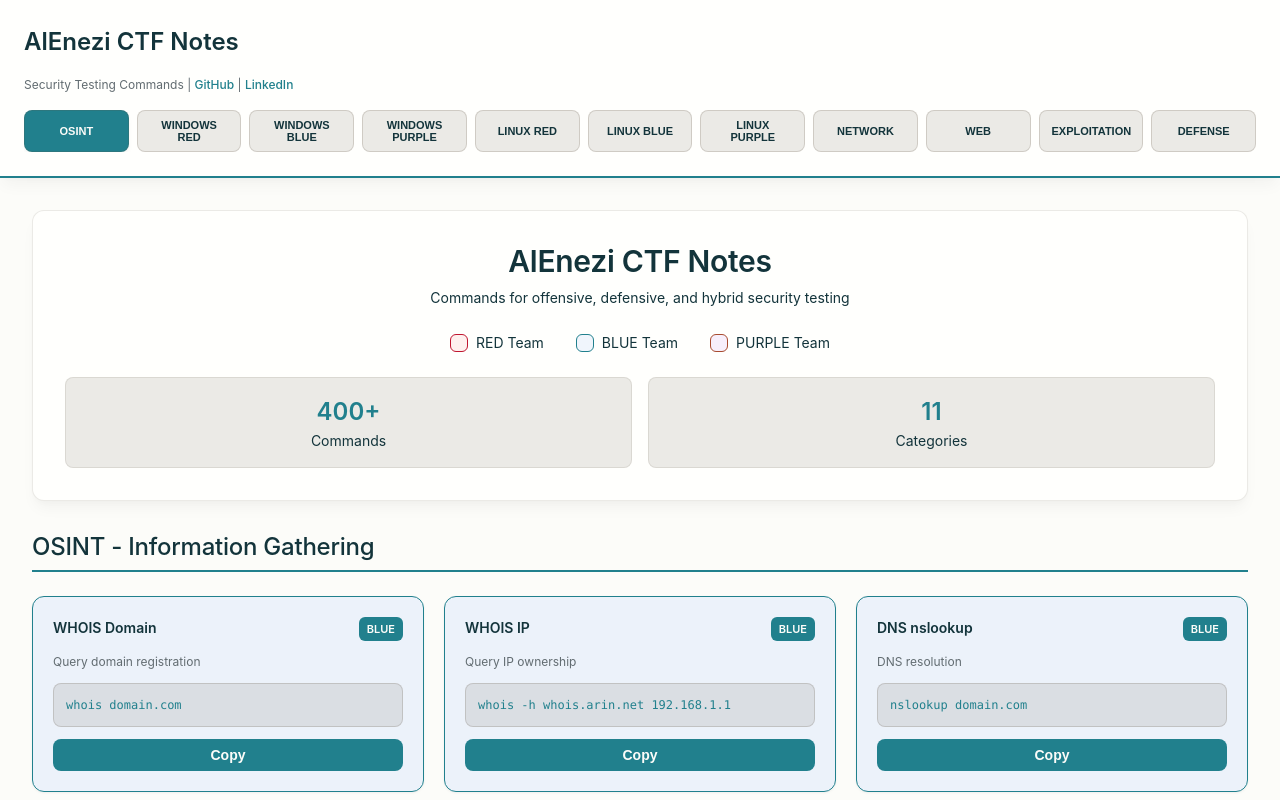
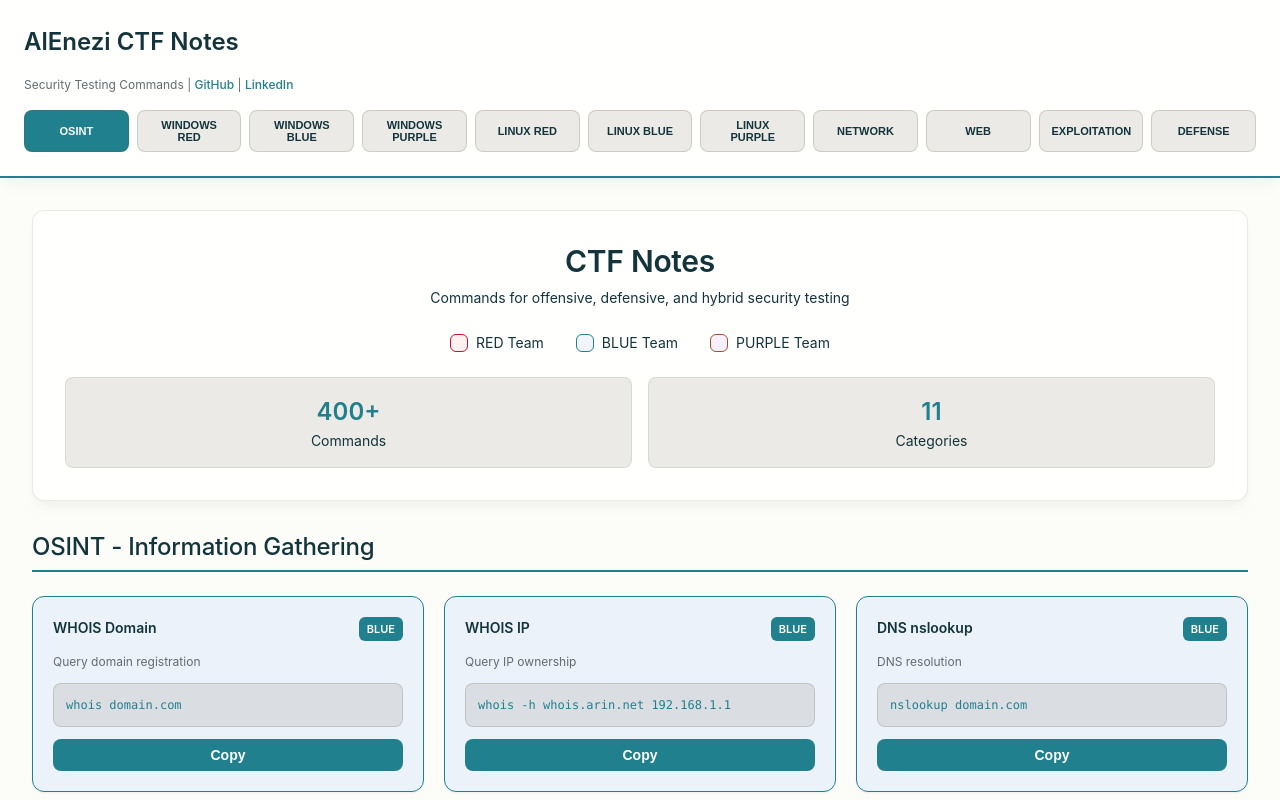
Before and after one commit to SiteQ8/ctf-notes, a plain HTML site: page docs/index.html in a window 1280 px wide. Shown: the top 800 px of the page. Drawn offline with Linux system fonts and the light colour scheme; a web font is replaced by a local one.

Commit message:
Update index.html

```diff
--- a/docs/index.html
+++ b/docs/index.html
@@ -21,7 +21,7 @@
 
     <div class="container">
         <header>
-            <h1>AlEnezi CTF Notes</h1>
+            <h1>CTF Notes</h1>
             <p>Commands for offensive, defensive, and hybrid security testing</p>
 
             <div class="team-legend">
```
